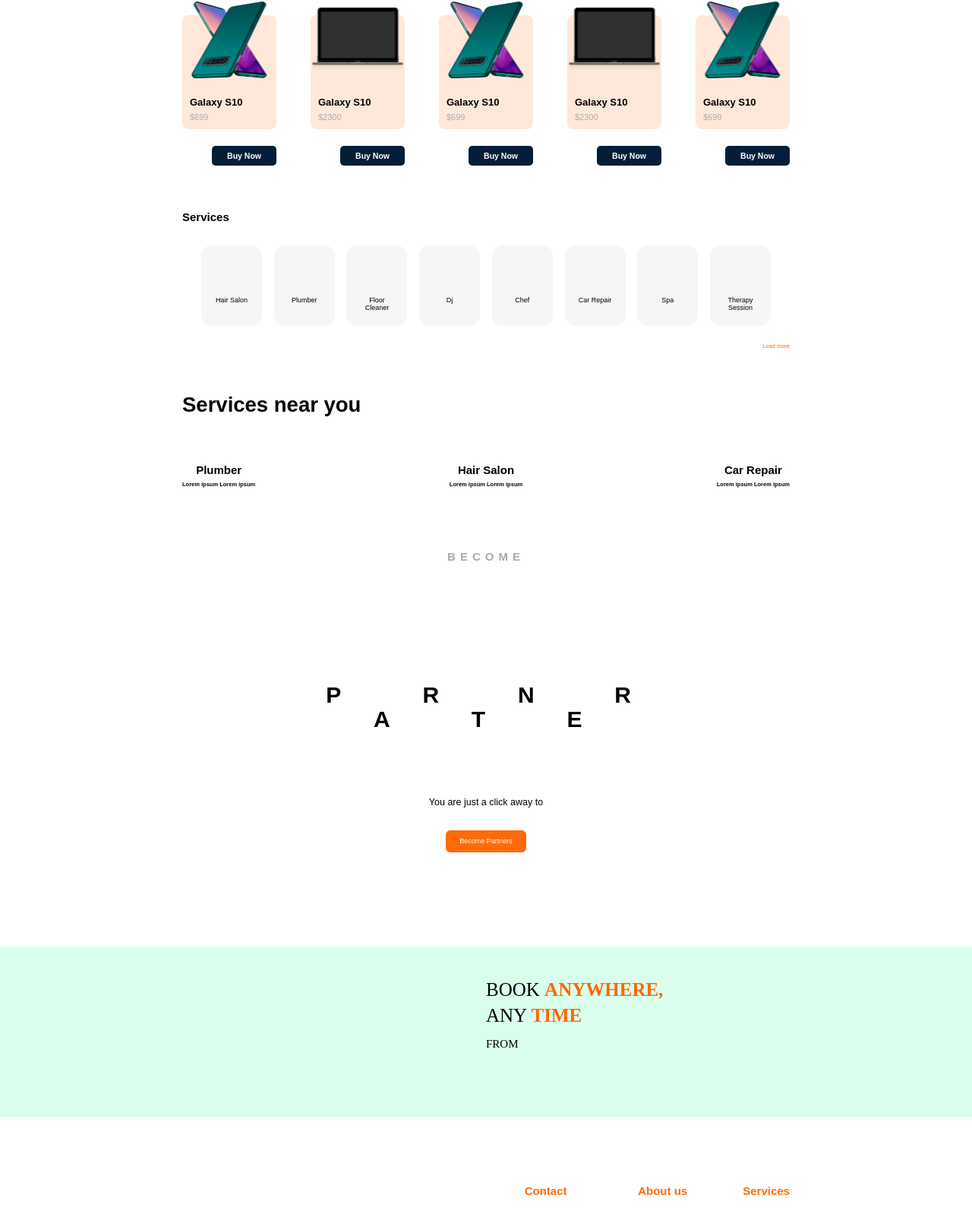
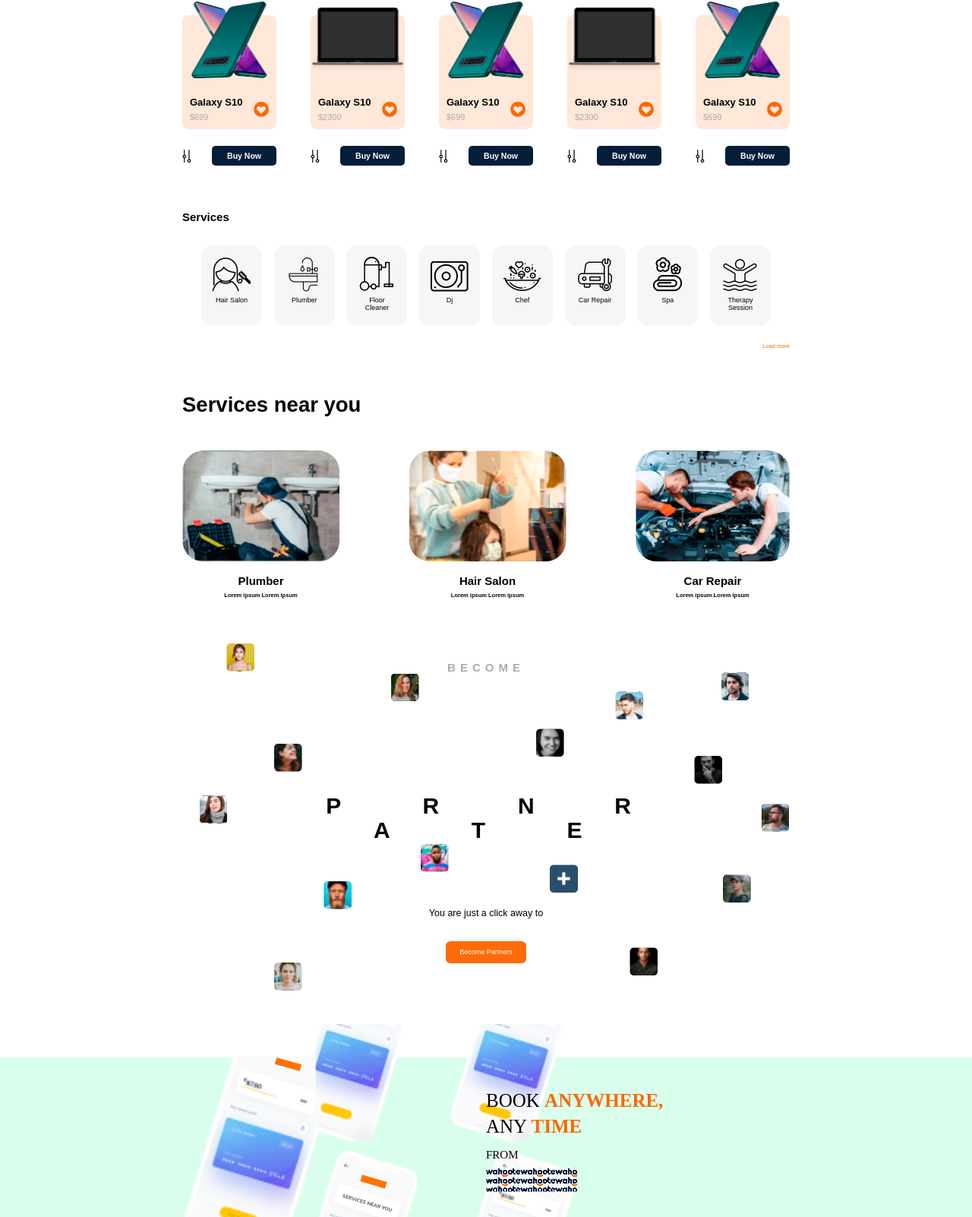
Before and after one commit to domain835/wahoote, a plain HTML site: page index.html in a window 1280 px wide. Shown: the part 789-2391 px from the top of the page at 76% size. Drawn offline with nearby package versions, Linux system fonts and the light colour scheme; the site is published under a folder, as on GitHub Pages, so addresses that start at the root find nothing; a web font is replaced by a local one.

Commit message:
bugfix for links images

```diff
--- a/index.html
+++ b/index.html
@@ -229,21 +229,21 @@
         <ul class="near-you">
           <li class="near-you__item">
             <a href="#">
-              <img src="/images/plumber-service.png" alt="">
+              <img src="images/plumber-service.png" alt="">
               <h3 class="title-h3">Plumber</h3>
               <p>Lorem ipsum Lorem ipsum</p>
             </a>
           </li>
           <li class="near-you__item">
             <a href="#">
-              <img src="/images/hair-salon-service.png" alt="">
+              <img src="images/hair-salon-service.png" alt="">
               <h3 class="title-h3">Hair Salon</h3>
               <p>Lorem ipsum Lorem ipsum</p>
             </a>
           </li>
           <li class="near-you__item">
             <a href="#">
-              <img src="/images/car-repair-service.png" alt="">
+              <img src="images/car-repair-service.png" alt="">
               <h3 class="title-h3">Car Repair</h3>
               <p>Lorem ipsum Lorem ipsum</p>
             </a>
@@ -287,11 +287,11 @@
     <section class="section-book-anywhere">
       <div class="container">
         <div class="book-anywhere">
-          <img src="/images/book-anywhere-bkg-img.png" alt="" class="book-anywhere__img">
+          <img src="images/book-anywhere-bkg-img.png" alt="" class="book-anywhere__img">
           <p class="book-anywhere__title">BOOK <b>ANYWHERE,</b></br>
             ANY <b>TIME</b></br>
             <i>FROM</i>
-            <img src="/images/wahoote-tile.png" alt="">
+            <img src="images/wahoote-tile.png" alt="">
           </p>
         </div>
       </div>
@@ -300,7 +300,7 @@
       <div class="container">
         <div class="footer">
           <div class="social">
-            <img src="/images/wahoote-tile.png" alt="" class="footer__img">
+            <img src="images/wahoote-tile.png" alt="" class="footer__img">
             <ul class="socials">
               <li class="social__item">
                 <a href="#">
--- a/scss/sign-in-style.scss
+++ b/scss/sign-in-style.scss
@@ -93,7 +93,7 @@ ul {
 
   .submit {
     color: #fff;
-    background: url(/images/icons.png) no-repeat #ff6600;
+    background: url(../images/icons.png) no-repeat #ff6600;
     background-position: center center;
     border-radius: 9px;
     padding: 27.5px;
@@ -105,7 +105,7 @@ ul {
 }
 
 .banner {
-  background: url(/images/sign-in-banner.png) no-repeat;
+  background: url(../images/sign-in-banner.png) no-repeat;
   background-size: cover;
   height: auto;
   width: 100%;
--- a/scss/style.scss
+++ b/scss/style.scss
@@ -210,7 +210,7 @@ body {
       .image {
         height: 52px;
         width: 100%;
-        background: url(/images/categories-and-services-sprite.png) no-repeat;
+        background: url(../images/categories-and-services-sprite.png) no-repeat;
 
         &.baby-and-child {
           background-position-x: 2px;
@@ -318,7 +318,7 @@ body {
       }
 
       &.active {
-        background: url(/images/menu-underline.png) no-repeat;
+        background: url(../images/menu-underline.png) no-repeat;
         background-position: bottom;
 
         a {
@@ -368,7 +368,7 @@ body {
         &__like {
           width: 20px;
           height: 20px;
-          background: url(/images/discover-icons.png);
+          background: url(../images/discover-icons.png);
           border: none;
           cursor: pointer;
           position: absolute;
@@ -387,7 +387,7 @@ body {
           display: block;
           height: 18px;
           width: 18px;
-          background: url(/images/discover-icons.png);
+          background: url(../images/discover-icons.png);
           background-position-x: -34px;
         }
 
@@ -480,7 +480,7 @@ body {
     .avatar-partner {
       width: 37px;
       height: 37px;
-      background: url(/images/partners-icons.png) no-repeat;
+      background: url(../images/partners-icons.png) no-repeat;
       position: absolute;
 
       &.item_0 {
```
Also changed, not shown: css/sign-in-style.css, css/style.css.
